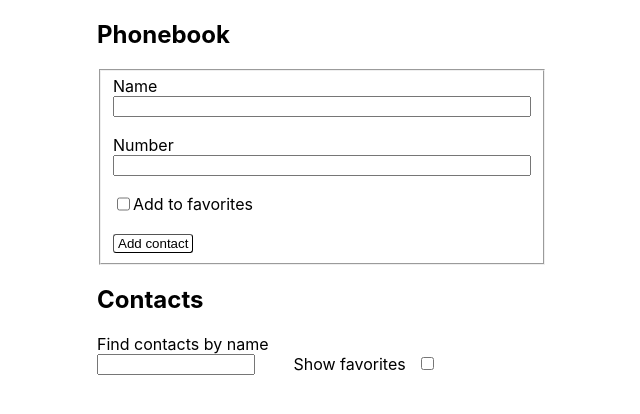
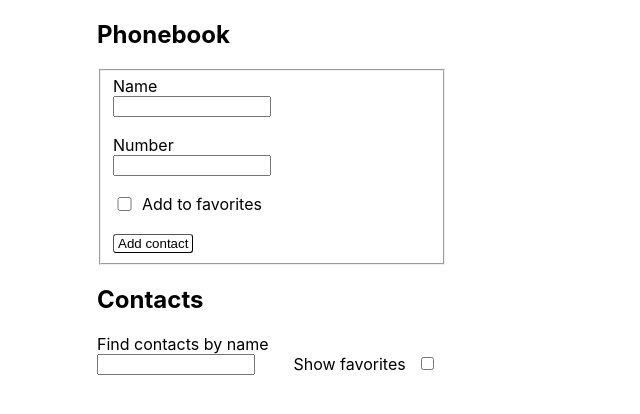
Before and after one commit to EugeneBashorin/02_phonebook_state_forms_react, a React (Create React App) app: page / in a window 1280 px wide. Shown: the top 414 px of the page, without its empty margins (318-958 px from the left). Built offline with nearby package versions, Linux system fonts and the light colour scheme.

Commit message:
Added couple styles

```diff
--- a/src/components/ContactForm/ContactForm.jsx
+++ b/src/components/ContactForm/ContactForm.jsx
@@ -1,10 +1,22 @@
+import styled from "@emotion/styled";
 import PropTypes from 'prop-types';
 import { Formik, Form, Field, ErrorMessage } from 'formik';
 import React from "react";
-import {LabelEl, LabelElFavorite, FormTag, InputEl, InputFavorite, Button} from "./ContactForm.styled.jsx"
+import {LabelEl, LabelElFavorite, Button} from "./ContactForm.styled.jsx"
 import * as Yup from 'yup';
 
-const nameMaches = "/^[a-zA-Zа-яА-Я]+(([' -][a-zA-Zа-яА-Я ])?[a-zA-Zа-яА-Я]*)*$/";
+const Input = styled(Field)`
+    width: 150px;
+`
+
+const InputCheckBox = styled(Field)`
+    width: 15px;
+    margin-right: 10px;
+`
+const FormTag = styled(Form)`
+    width: 350px;
+`
+
 const nameErrorMessage = "Name may contain only letters, apostrophe, dash and spaces. For example Adrian, Jacob Mercer, Charles de Batz de Castelmore d'Artagnan";
 const phoneErrorMessage = "Phone number must be digits and can contain spaces, dashes, parentheses and can start with +";
 
@@ -41,25 +53,25 @@ export const ContactForm = ({onSubmitProps}) => {
                 onSubmit={handleSubmit}
             >
         {({values, handleChange})  =>
-             (<Form>
+            (<FormTag>
                 <fieldset>
                     <LabelEl>
                         Name
-                        <Field type="text" name="name" value={values.name} onChange={handleChange}/>
+                        <Input type="text" name="name" value={values.name} onChange={handleChange}/>
                         <ErrorMessage component="div" name="name"/>
                     </LabelEl>
                     <LabelEl>
                         Number
-                        <Field type="tel" name="phoneNumber" value={values.phoneNumber} onChange={handleChange} />
+                        <Input type="tel" name="phoneNumber" value={values.phoneNumber} onChange={handleChange} />
                             <ErrorMessage component="div" name="phoneNumber"/>
                     </LabelEl>
 
                     <LabelElFavorite>
-                        <Field type="checkbox" name="favorites"/> Add to favorites
+                        <InputCheckBox type="checkbox" name="favorites"/> Add to favorites
                     </LabelElFavorite>
                     <Button type="submit">Add contact</Button>
                 </fieldset>
-            </Form>)}
+            </FormTag>)}
         </Formik>
     </>
     )
--- a/src/components/ContactForm/ContactForm.styled.jsx
+++ b/src/components/ContactForm/ContactForm.styled.jsx
@@ -1,6 +1,6 @@
 import styled from "@emotion/styled";
 
-export const FormTag = styled.form`
+export const FormTag = styled.div`
     width: 350px;
 `
 
@@ -15,14 +15,6 @@ export const LabelElFavorite = styled.label`
     margin-bottom: 18px;
 `
 
-export const InputEl = styled.input`
-    width: 150px;
-`
-export const InputFavorite = styled.input`
-    width: 15px;
-    margin-right: 10px;
-`
-
 export const Button = styled.button`
     background-color: white;
     border-width: 1px;
```
